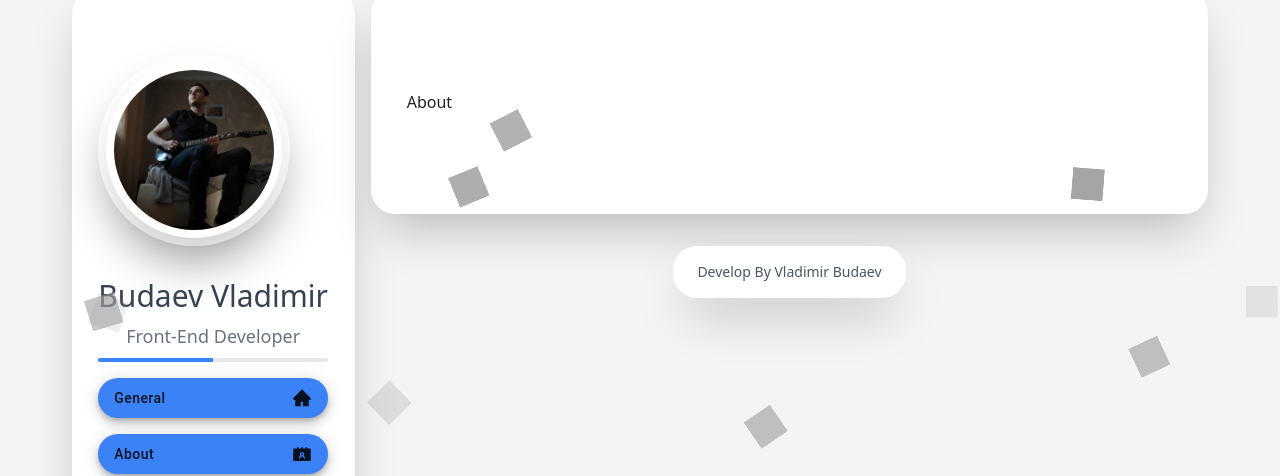
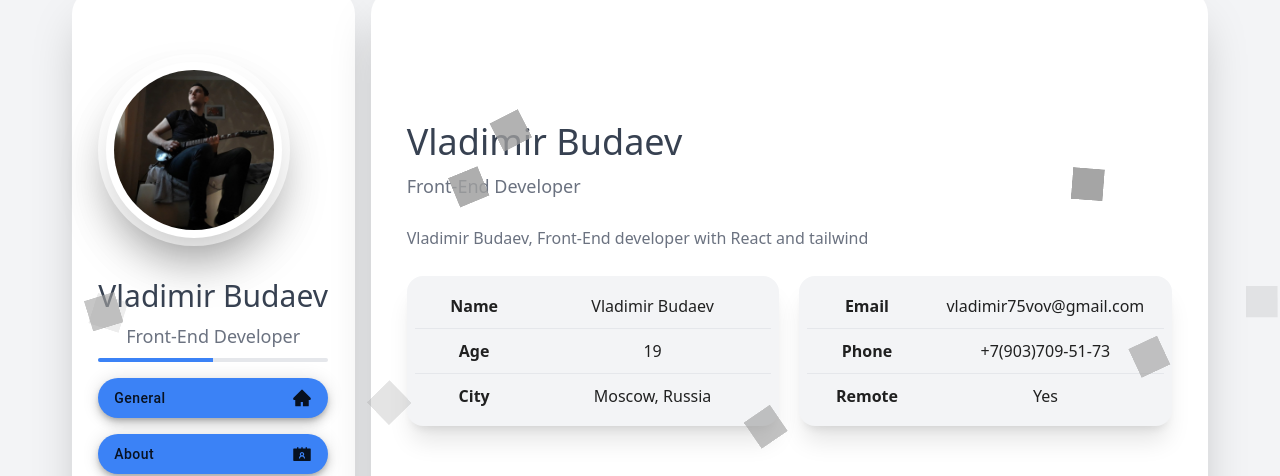
Before and after one commit to vladimir75vov/vladimir75vov-cv, a Next.js app in the folder site/: page /about in a window 1280 px wide. Shown: the part 130-606 px from the top of the page. Built offline with nearby package versions, Linux system fonts and the light colour scheme.

Commit message:
[DEV] - working with the "About" page

```diff
--- a/site/components/layouts/content/contentComp.jsx
+++ b/site/components/layouts/content/contentComp.jsx
@@ -28,7 +28,7 @@ const ContentComp = ({children}) => {
                                             </div>
                                         </Link>
                                         <h2 className="text-center text-3xl mb-2 text-gray-700">
-                                            Budaev Vladimir
+                                            Vladimir Budaev
                                         </h2>
                                         <h5 className="text-center text-gray-500 mb-2 text-lg">Front-End
                                             Developer</h5>
--- a/site/pages/about/index.jsx
+++ b/site/pages/about/index.jsx
@@ -1,7 +1,71 @@
+import {HeadingComp} from "../../components/elements/heading/headingComp";
+import {Paper} from "@mui/material";
+
 export default function About() {
     return (
         <>
-            <h2>About</h2>
+            <HeadingComp title={"About me CV page"}
+                         description={"Vladimir Budaev, Front-End developer with React/Next and Tailwind, Back-End developer with Java/Python and Node"}/>
+            <h1 className={"text-4xl text-gray-700 mt-8"}>Vladimir Budaev</h1>
+            <h3 className={"mt-2.5 text-lg text-gray-500"}>Front-End Developer</h3>
+
+            <p className={"mt-6 text-md text-gray-500 leading-7"}>Vladimir Budaev, Front-End developer with React and
+                tailwind</p>
+
+            <div className={"flex flex-col lg:flex-row mt-6 gap-5 justify-center"}>
+                <Paper className={"w-full rounded-2xl bg-gray-100 p-2 shadow-xl"}>
+                    <li className={"flex flex-col lg:flex-row border-b justify-between"}>
+                        <span className={"w-full lg:w-1/3 text-center py-2.5 pb-0 font-semibold"}>
+                            Name
+                        </span>
+                        <span className={"w-full lg:w-2/3 text-center py-2.5"}>
+                            Vladimir Budaev
+                        </span>
+                    </li>
+                    <li className={"flex flex-col lg:flex-row border-b justify-between"}>
+                        <span className={"w-full lg:w-1/3 text-center py-2.5 pb-0 font-semibold"}>
+                            Age
+                        </span>
+                        <span className={"w-full lg:w-2/3 text-center py-2.5"}>
+                            19
+                        </span>
+                    </li>
+                    <li className={"flex flex-col lg:flex-row justify-between"}>
+                        <span className={"w-full lg:w-1/3 text-center py-2.5 pb-0 font-semibold"}>
+                            City
+                        </span>
+                        <span className={"w-full lg:w-2/3 text-center py-2.5"}>
+                            Moscow, Russia
+                        </span>
+                    </li>
+                </Paper>
+                <Paper className={"w-full rounded-2xl bg-gray-100 p-2 shadow-xl"}>
+                    <li className={"flex flex-col lg:flex-row border-b justify-between"}>
+                        <span className={"w-full lg:w-1/3 text-center py-2.5 pb-0 font-semibold"}>
+                            Email
+                        </span>
+                        <span className={"w-full lg:w-2/3 text-center py-2.5"}>
+                            vladimir75vov@gmail.com
+                        </span>
+                    </li>
+                    <li className={"flex flex-col lg:flex-row border-b justify-between"}>
+                        <span className={"w-full lg:w-1/3 text-center py-2.5 pb-0 font-semibold"}>
+                            Phone
+                        </span>
+                        <span className={"w-full lg:w-2/3 text-center py-2.5"}>
+                            +7(903)709-51-73
+                        </span>
+                    </li>
+                    <li className={"flex flex-col lg:flex-row justify-between"}>
+                        <span className={"w-full lg:w-1/3 text-center py-2.5 pb-0 font-semibold"}>
+                            Remote
+                        </span>
+                        <span className={"w-full lg:w-2/3 text-center py-2.5"}>
+                            Yes
+                        </span>
+                    </li>
+                </Paper>
+            </div>
         </>
     )
 }
```
